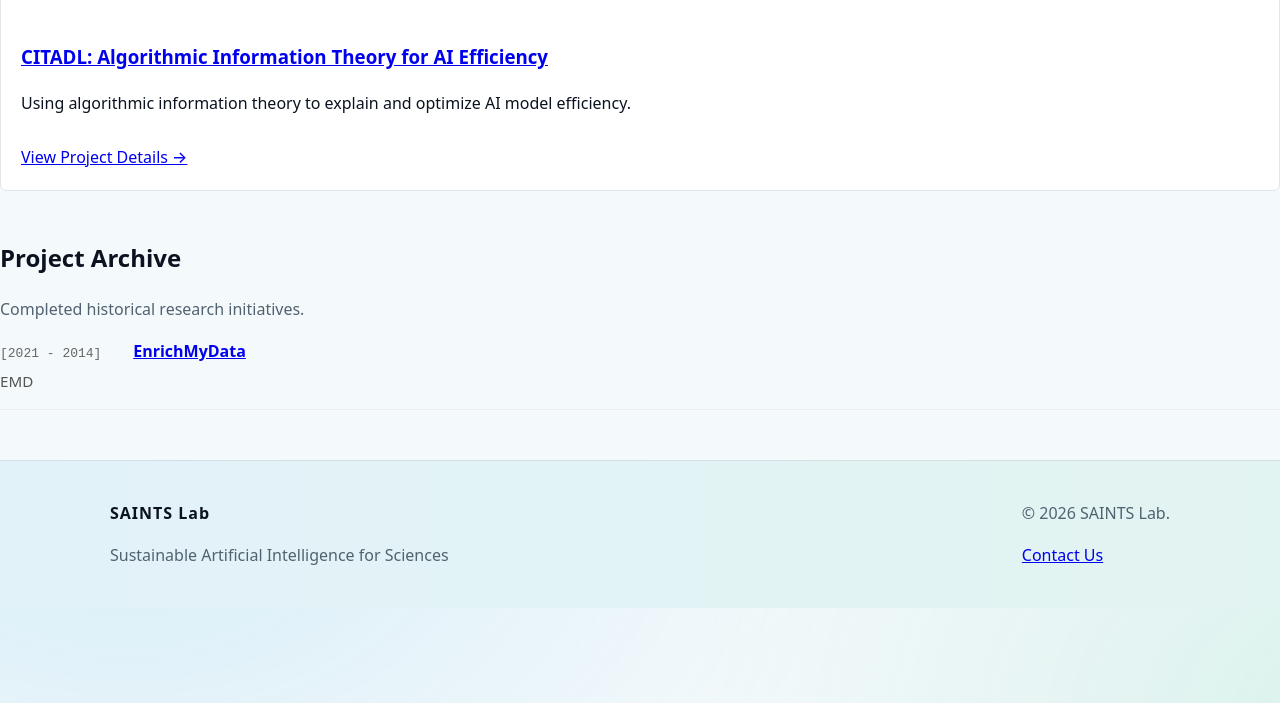
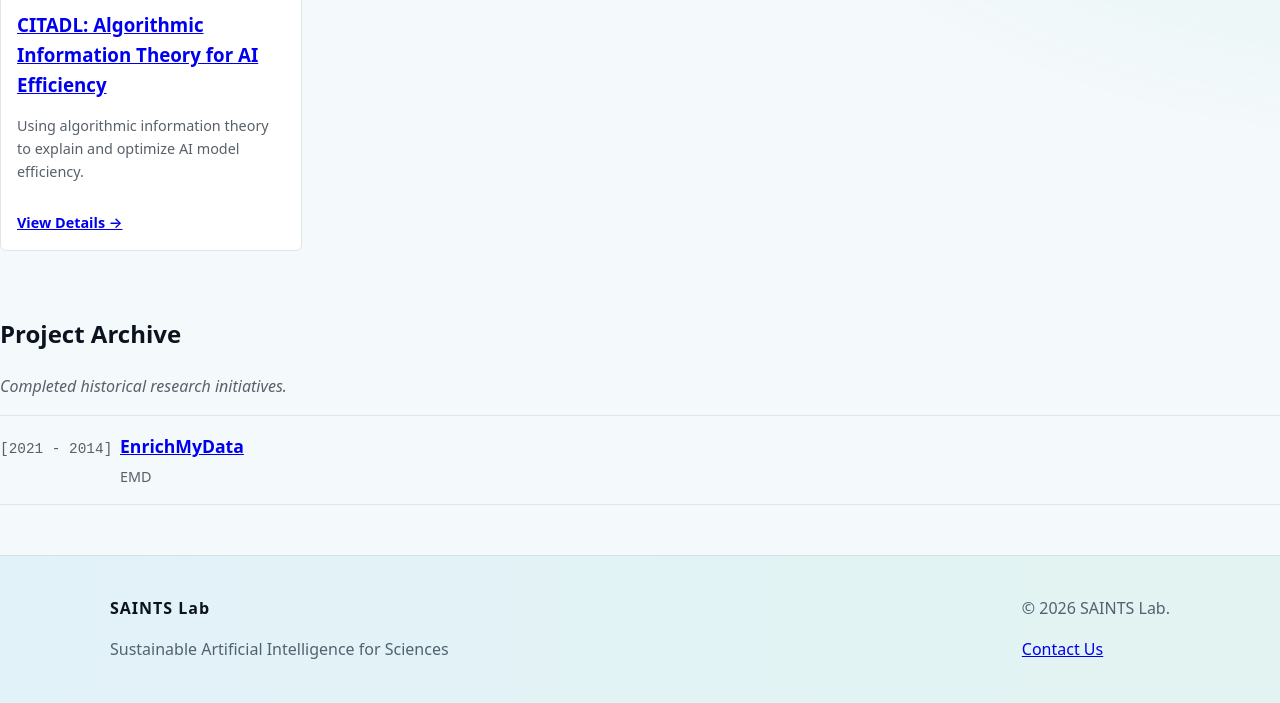
Before and after one commit to saintslab/saintslab.github.io, a Jekyll site: the page built from projects.html, in a window 1280 px wide and 1155 px high, cut to the strip 452-1155 px from the top of the window. Built offline with Jekyll 4.4.1, drawn with Linux system fonts in a browser that asks for light colours.

Commit message:
Update projects

```diff
--- a/projects.html
+++ b/projects.html
@@ -4,53 +4,58 @@ title: Projects
 permalink: /projects/
 ---
 
-<div class="projects-container">
+<div class="container-lg px-3 my-5 markdown-body">
   <h1>Research Projects</h1>
   <p>An overview of our ongoing and completed research directions at SAINTS Lab.</p>
 
-  <!-- ================= ACTIVE PROJECTS ================= -->
+  <hr>
+
   <section class="projects-section">
     <h2>Active Projects</h2>
-    <div class="projects-grid">
+    <div class="projects-grid" style="display: grid; grid-template-columns: repeat(auto-fill, minmax(280px, 1fr)); gap: 1.5rem; margin-top: 1.5rem;">
       {% assign active_projects = site.projects | where: "status", "active" %}
       {% for project in active_projects %}
-        <div class="project-card">
+        <div class="project-card" style="border: 1px solid #e1e4e8; border-radius: 6px; overflow: hidden; background: #fff; display: flex; flex-direction: column;">
           {% if project.image %}
-            <img src="{{ project.image | relative_url }}" alt="{{ project.title }}" class="project-thumb">
+            <img src="{{ project.image | relative_url }}" alt="{{ project.title }}" style="width: 100%; height: 160px; object-fit: cover; border-bottom: 1px solid #e1e4e8;">
           {% endif %}
-          <div class="project-card-body">
-            <h3><a href="{{ project.url | relative_url }}">{{ project.title }}</a></h3>
-            <p>{{ project.description }}</p>
-            <a class="read-more" href="{{ project.url | relative_url }}">View Project Details &rarr;</a>
+          <div class="project-card-body" style="padding: 1rem; flex-grow: 1; display: flex; flex-direction: column; justify-content: space-between;">
+            <div>
+              <h3 style="margin-top: 0; margin-bottom: 0.5rem;"><a href="{{ project.url | relative_url }}">{{ project.title }}</a></h3>
+              <p style="font-size: 0.9rem; color: #586069; margin-bottom: 1rem;">{{ project.description }}</p>
+            </div>
+            <a class="read-more" href="{{ project.url | relative_url }}" style="font-size: 0.9rem; font-weight: 600;">View Details &rarr;</a>
           </div>
         </div>
       {% endfor %}
     </div>
   </section>
 
-<section class="projects-section archive-section" style="margin-top: 3rem;">
+  <section class="projects-section archive-section" style="margin-top: 4rem;">
     <h2>Project Archive</h2>
-  <p class="subtitle">Completed historical research initiatives.</p>
+    <p style="color: #586069; font-style: italic; margin-bottom: 1rem;">Completed historical research initiatives.</p>
 
     {% assign completed_projects = site.projects | where: "status", "completed" %}
 
     {% if completed_projects.size > 0 %}
-    <div class="archive-list">
+      <div class="archive-list" style="border-top: 1px solid #e1e4e8;">
         {% assign sorted_completed = completed_projects | where_exp: "item", "item.end_year != nil" | sort: "end_year" | reverse %}
-
         {% for project in sorted_completed %}
-        <div class="archive-item" style="padding: 1rem 0; border-bottom: 1px solid #eee;">
-          <span class="archive-date" style="color: #666; font-family: monospace; margin-right: 1.5rem;">
+          <div class="archive-item" style="padding: 1rem 0; border-bottom: 1px solid #e1e4e8; display: flex; align-items: baseline;">
+            <span class="archive-date" style="color: #586069; font-family: monospace; font-size: 0.9rem; width: 120px; flex-shrink: 0;">
               [{{ project.start_year }} - {{ project.end_year }}]
             </span>
-          <strong class="archive-title">
+            <div class="archive-details">
+              <strong class="archive-title" style="font-size: 1.1rem;">
                 <a href="{{ project.url | relative_url }}">{{ project.title }}</a>
               </strong>
-          <p style="margin: 0.25rem 0 0 0; font-size: 0.95rem; color: #555;">{{ project.description }}</p>
+              <p style="margin: 0.25rem 0 0 0; font-size: 0.9rem; color: #586069;">{{ project.description }}</p>
+            </div>
           </div>
         {% endfor %}
       </div>
     {% else %}
-    <p style="font-style: italic; color: #777;">No completed projects archived at this time.</p>
+      <p style="font-style: italic; color: #6a737d; border-top: 1px solid #e1e4e8; padding-top: 1rem;">No completed projects archived at this time.</p>
     {% endif %}
   </section>
+</div>
```
Lines whose indentation alone changed are shown as unchanged.
